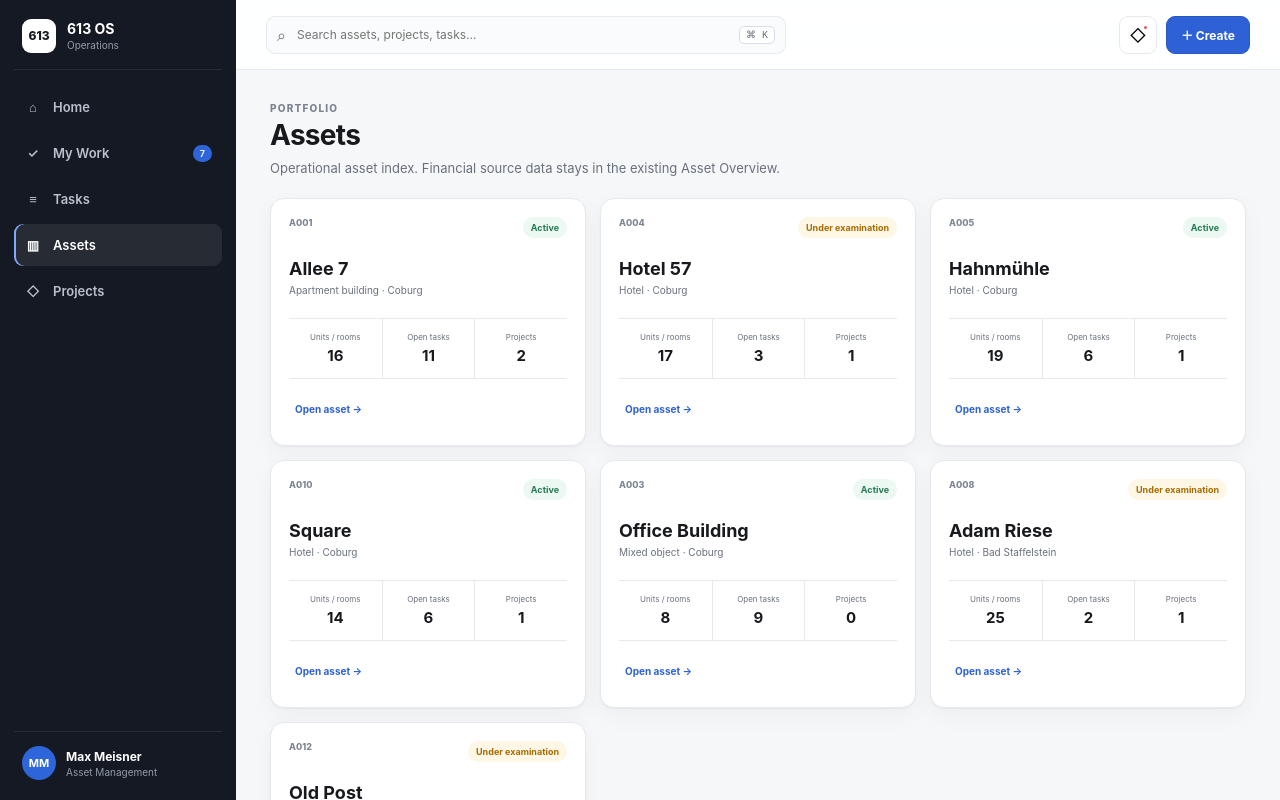
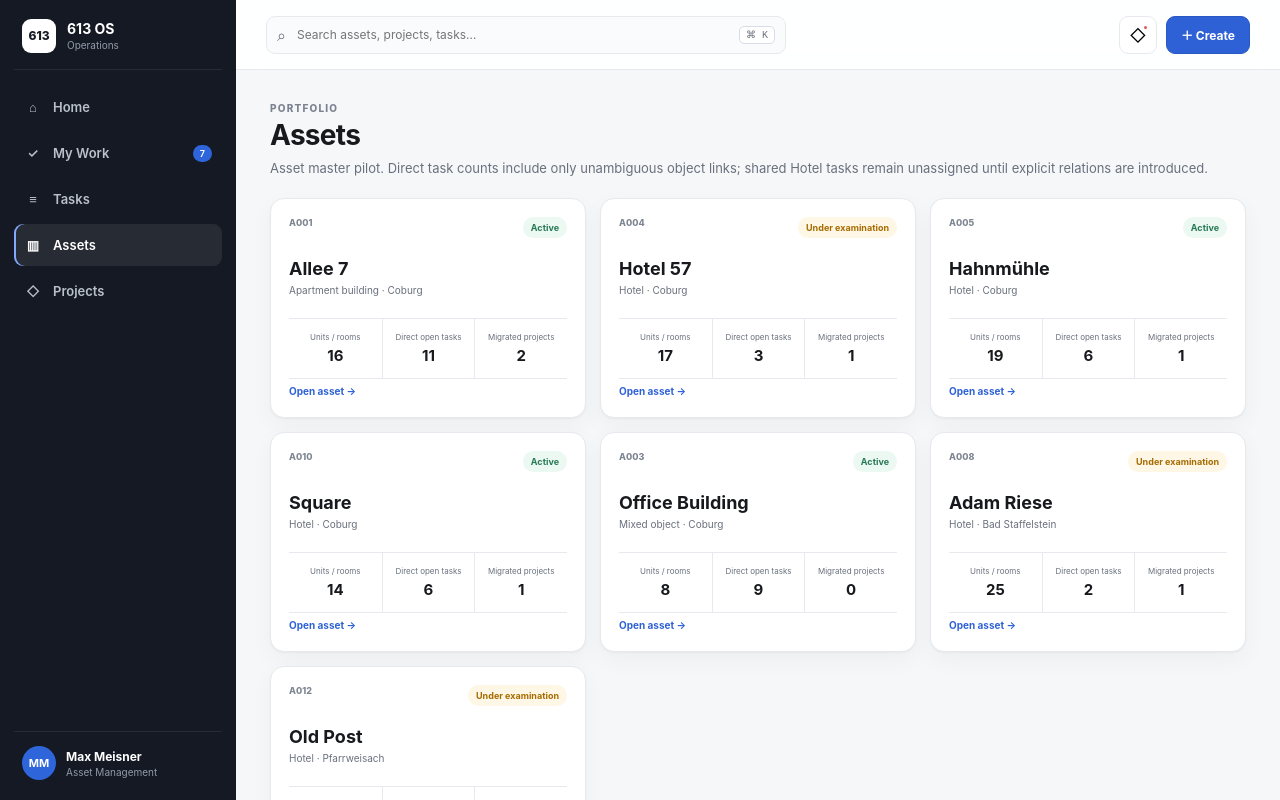
Before and after one commit to MeisnerMax/613-OS, a Next.js app: page /assets in a window 1280 px wide. Shown: the top 800 px of the page. Built offline with nearby package versions, Linux system fonts and the light colour scheme.

Commit message:
Clarify staged asset metrics and link details

```diff
--- a/src/app/assets/page.tsx
+++ b/src/app/assets/page.tsx
@@ -1,7 +1,8 @@
+import Link from "next/link";
 import { Header } from "@/components/ui";
 import { getPortfolioSnapshot } from "@/lib/read-model";
 
 export default async function AssetsPage() {
   const { assets } = await getPortfolioSnapshot();
-  return <div className="stack"><Header eyebrow="Portfolio" title="Assets" description="Operational asset index. Financial source data stays in the existing Asset Overview."/><div className="assets">{assets.map((a) => <article className="assetCard" key={a.id}><div className="assetHead"><span className="assetId">{a.id}</span><span className={`assetStatus ${a.status === "Under examination" ? "exam" : ""}`}>{a.status}</span></div><h2>{a.name}</h2><p>{a.type} · {a.city}</p><div className="stats"><div><span>Units / rooms</span><strong>{a.units}</strong></div><div><span>Open tasks</span><strong>{a.openTasks}</strong></div><div><span>Projects</span><strong>{a.projects}</strong></div></div><button className="openAsset">Open asset →</button></article>)}</div></div>;
+  return <div className="stack"><Header eyebrow="Portfolio" title="Assets" description="Asset master pilot. Direct task counts include only unambiguous object links; shared Hotel tasks remain unassigned until explicit relations are introduced."/><div className="assets">{assets.map((a) => <article className="assetCard" key={a.id}><div className="assetHead"><span className="assetId">{a.id}</span><span className={`assetStatus ${a.status === "Under examination" ? "exam" : ""}`}>{a.status}</span></div><h2>{a.name}</h2><p>{a.type} · {a.city}</p><div className="stats"><div><span>Units / rooms</span><strong>{a.units || "—"}</strong></div><div><span>Direct open tasks</span><strong>{a.openTasks}</strong></div><div><span>Migrated projects</span><strong>{a.projects}</strong></div></div><Link className="openAsset" href={`/assets/${a.id}`}>Open asset →</Link></article>)}</div></div>;
 }
```
